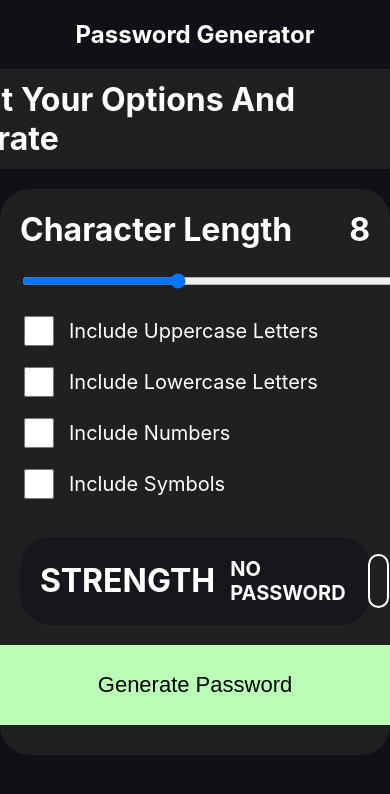
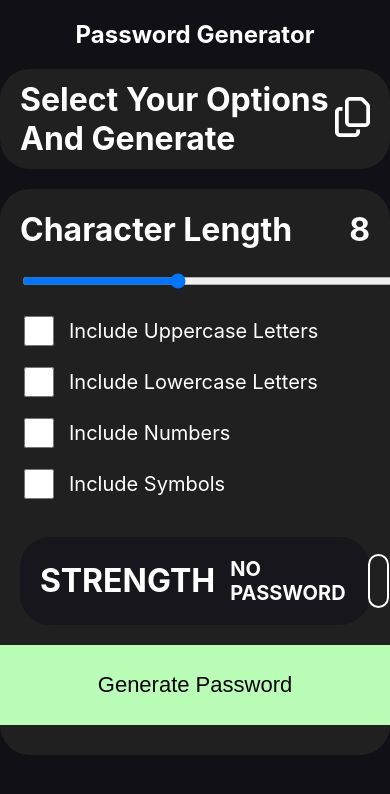
Before and after one commit to Zakariyya98/PasswordGenerator, a React (Create React App) app: page / in a window 390 px wide. Shown: the top 794 px of the page. Built offline with nearby package versions, Linux system fonts and the light colour scheme.

Commit message:
GeneratedPassword.scss: max width and width percentages applied to allow the GeneratedPassword container to become responsive to multiple screen sizes based off of percentage

```diff
--- a/src/components/GeneratedPassword/GeneratedPassword.scss
+++ b/src/components/GeneratedPassword/GeneratedPassword.scss
@@ -3,7 +3,8 @@
     display: flex;
     color: white;
     height: 100px;
-    width: 600px;
+    max-width: 600px;
+    width: 100%;
     background-color: #202020;
     margin-bottom: 20px;
     align-items: center;
```
